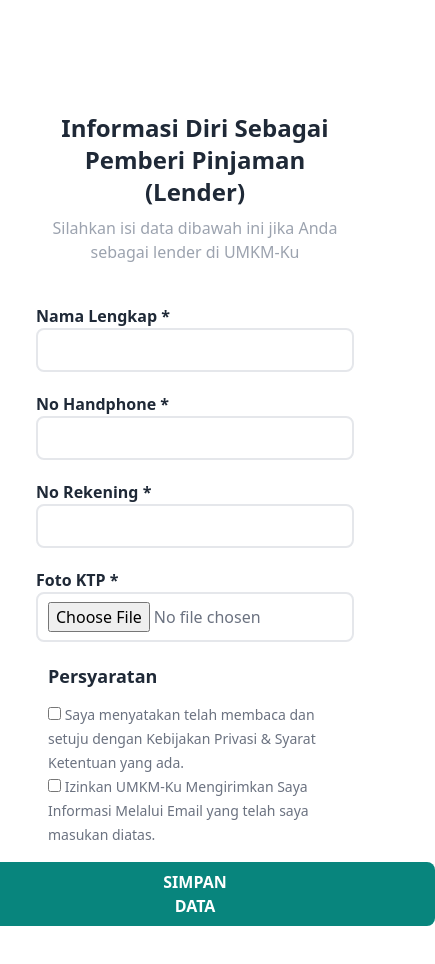
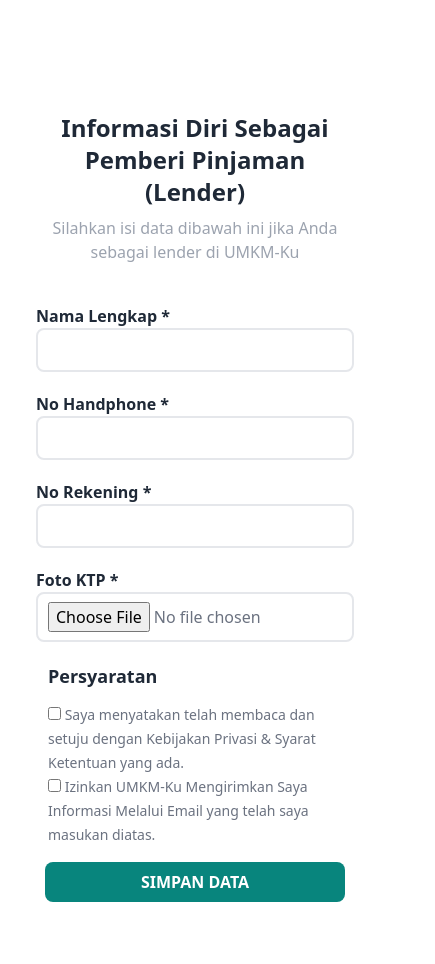
Before and after one commit to UMKM-Ku/UMKM-Ku, a Next.js app in the folder umkm-ku/: page /lender/daftar/2 in a window 390 px wide. Shown: the top 964 px of the page, 435 px wide, since content can reach past the window. Built offline with nearby package versions, Linux system fonts and the light colour scheme.

Commit message:
change padding in small device

```diff
--- a/umkm-ku/src/views/lender-view/informasi-lender.jsx
+++ b/umkm-ku/src/views/lender-view/informasi-lender.jsx
@@ -43,7 +43,7 @@ const InformasiLender = () => {
           <div className="flex justify-center">
             <button
               type="submit"
-              className="text-center mt-4 bg-accent-700 rounded-lg p-2 px-52 text-white font-semibold hover:bg-accent-800 transition-colors duration-300 ease-out"
+              className="text-center mt-4 bg-accent-700 rounded-lg p-2 md:px-52 px-24 text-white font-semibold hover:bg-accent-800 transition-colors duration-300 ease-out"
             >
               SIMPAN DATA
             </button>
```
